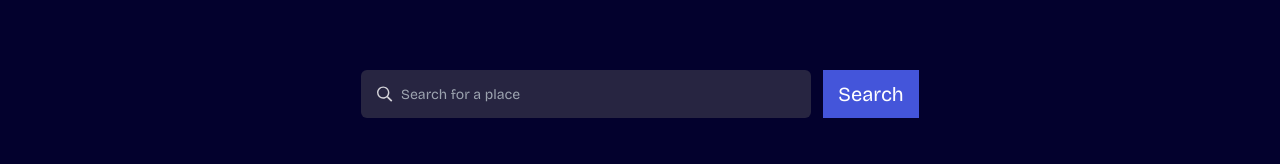
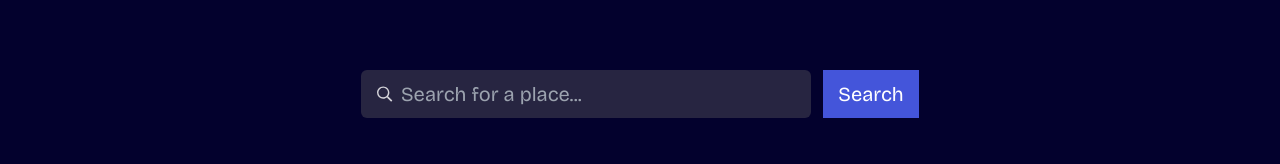
Before and after one commit to Mayowa-de/Frontend-mentor-hack-weather-app, a React (Vite) app: page / in a window 1280 px wide. Shown: the part 206-370 px from the top of the page. Built offline with nearby package versions, Linux system fonts and the light colour scheme; no server answers.

Commit message:
adjust the input font-size

```diff
--- a/src/Hero/title.jsx
+++ b/src/Hero/title.jsx
@@ -20,8 +20,8 @@ export default function title({onSearch}) {
           <input
             type="text"
             onChange={(e)=>setLocation(e.target.value)}
-            placeholder="Search for a place"
-            className="md:w-[450px] w-full h-12 px-10 text-sm border-none rounded-md text-white outline-white outline-1 bg-secondary placeholder:text-grey-300"
+            placeholder="Search for a place..."
+            className="md:w-[450px] w-full h-12 px-10 text-xl border-none rounded-md text-white outline-white outline-1 bg-secondary placeholder:text-grey-300"
           />
         </div>
         <button onClick={handleSearch} className="btn font-normal  bg-button border-none shadow-none text-white md:w-24 w-full h-12 text-xl">
```
